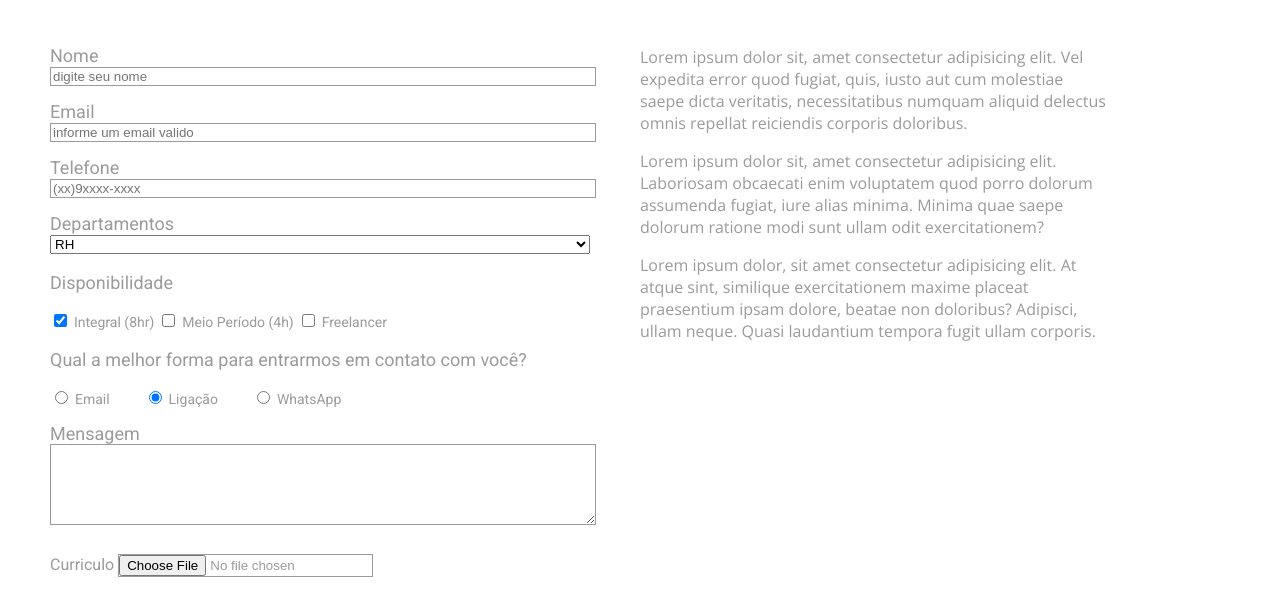
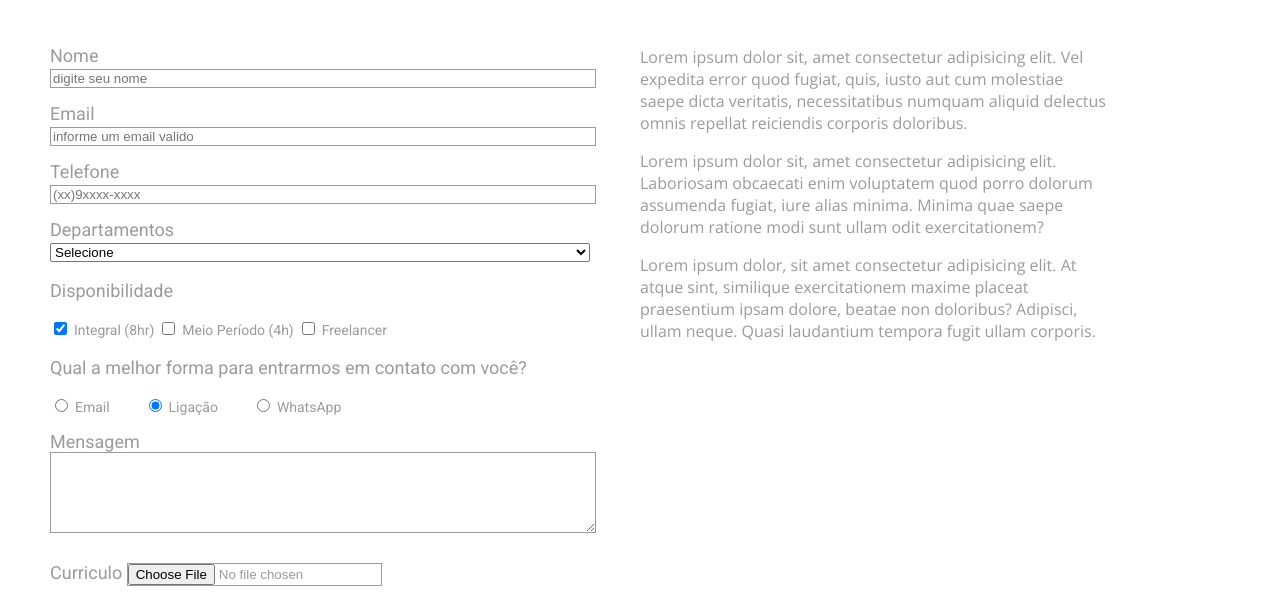
Before and after one commit to hccazado/Shoes, a plain HTML site: page trabalhe.html in a window 1280 px wide. Shown: the part 208-800 px from the top of the page. Drawn offline with nearby package versions, Linux system fonts and the light colour scheme.

Commit message:
alterando os paragros em label por div

```diff
--- a/css/style_trabalhe.css
+++ b/css/style_trabalhe.css
@@ -72,6 +72,12 @@ content .wrapper .formulario small{
 }
 
 content .wrapper .formulario label p{
+    font-size: 18px;
+    margin-bottom: 0;
+    margin-top:15px;
+}
+
+content .wrapper .formulario div{
     font-size: 18px;
     margin-bottom: 0;
     margin-top:15px;
--- a/trabalhe.html
+++ b/trabalhe.html
@@ -32,23 +32,32 @@
             <h2>Faça parte do nosso time</h2>
             <div class="formulario">
                 <form>
-                    <label for="nome"><p>Nome</p>
+                    <div>
+                        <label for="nome">Nome
                         </label>
                         <input id="nome" type="text" class="input_text" placeholder="digite seu nome" name="nome"required>
-                    <label for="email"><p>Email</p>
+                    </div>
+                    <div>
+                        <label for="email">Email
                         </label>
                         <input id="email" type="email" class="input_text" name="email" placeholder="informe um email valido" required>
+                    </div>
+                    <div>
                         <label for="telefone"><p>Telefone</p>
+                        </label>
                         <input id="telefone" type="text" class="input_text" name="telefone" placeholder="(xx)9xxxx-xxxx" required>
-                    </label>
+                    </div>
+                    <div>
                         <label for="departamentos"><p>Departamentos</p>
-                        <select id="departamentos" class="input_text" name="departamentos">
+                            <select id="departamentos" class="input_text" name="departamentos" required>
+                                <option disabled selected>Selecione</option>
                                 <option value="rh">RH</option>
                                 <option value="vendedor">Vendedor</option>
                                 <option value="tecnologia">T.I</option>
                                 <option value="pacote">Pacote</option>
                             </select>
                         </label>
+                    </div>
                     <p class="form_desc">
                         Disponibilidade
                     </p>
@@ -80,9 +89,11 @@
                         <small>WhatsApp</small>
                     </label>
                     <div class="mensagem">
-                        <label for="mensagem"><p>Mensagem</p>
+                        <div>
+                            <label for="mensagem">Mensagem
                                 <textarea id="mensagem" name="mensagem" rows="5"></textarea>
                             </label>
+                        </div>
                     </div>
                     <div class="curriculo">
                         <label for="curriculo">Curriculo
```
Lines whose indentation alone changed are shown as unchanged.
